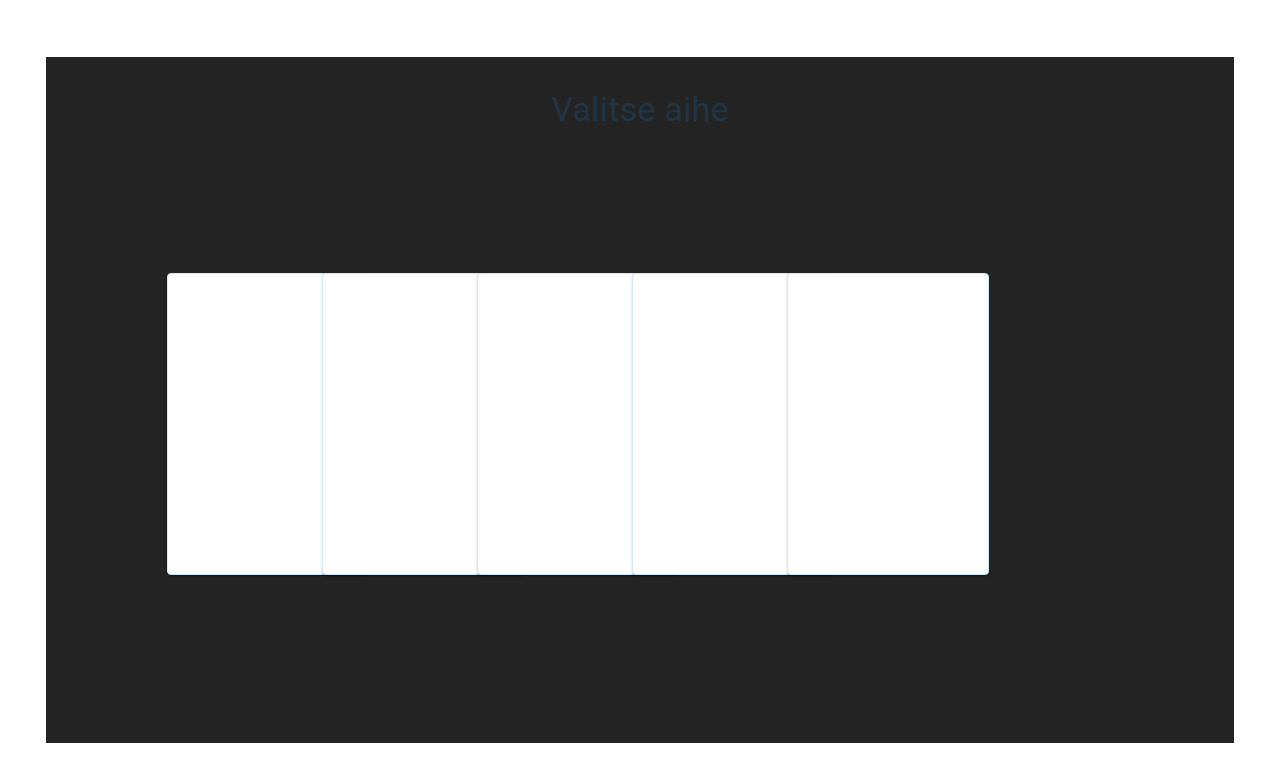
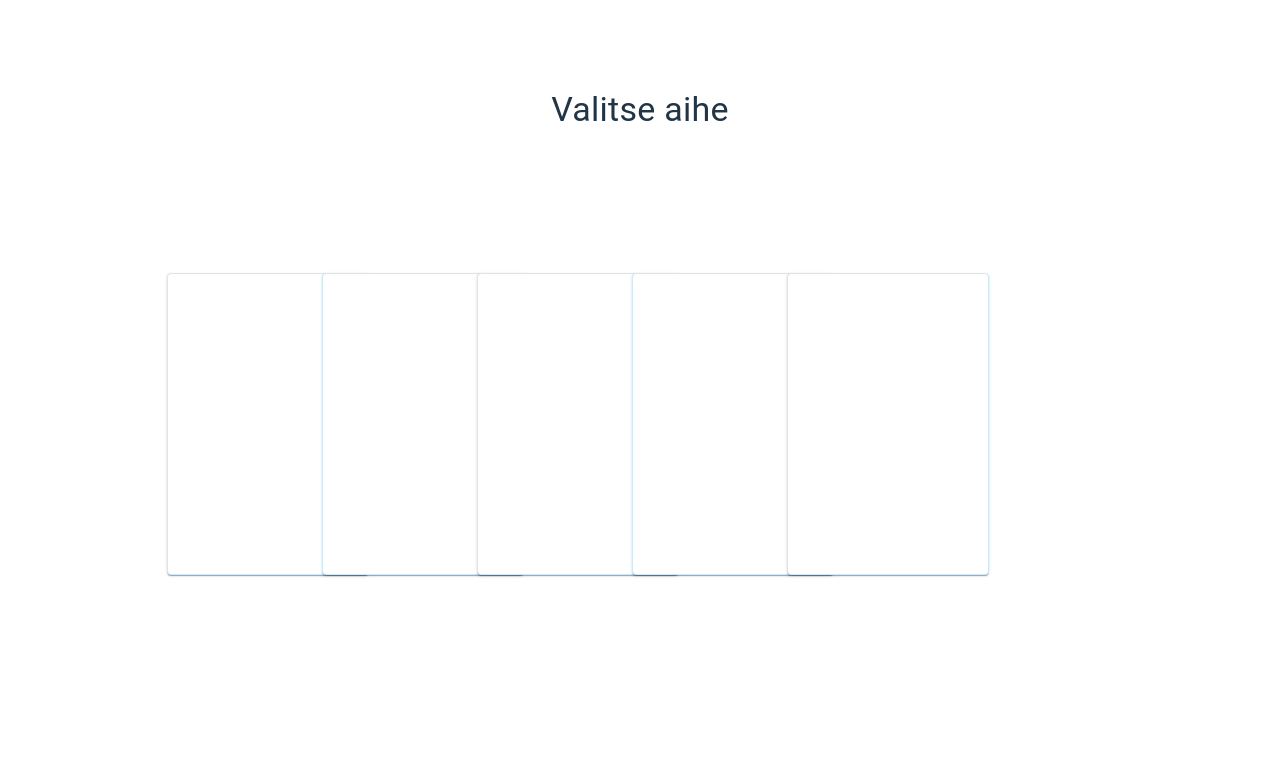
Before and after one commit to mobahug/CardGame, a React (Vite) app: page / in a window 1280 px wide. Shown: the top 782 px of the page. Built offline with nearby package versions, Linux system fonts and the light colour scheme.

Commit message:
changed back

```diff
--- a/src/App.css
+++ b/src/App.css
@@ -3,7 +3,6 @@
   margin: 0 auto;
   padding: 2rem;
   text-align: center;
-  background-color: #242424;
 }
 
 .logo {
```
